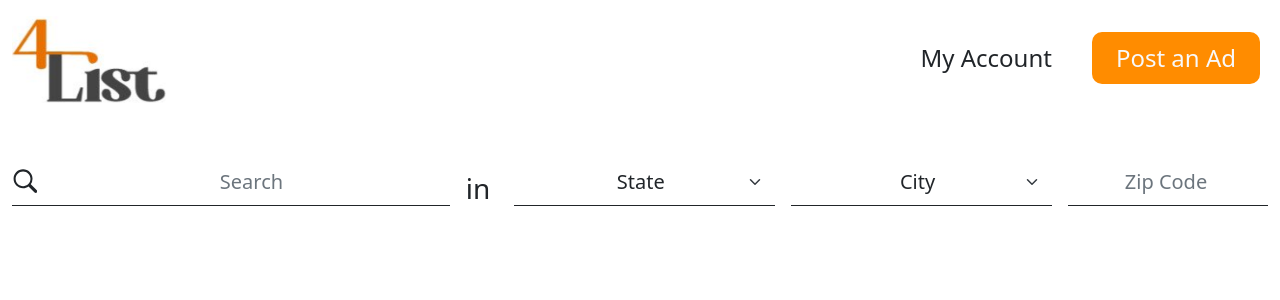
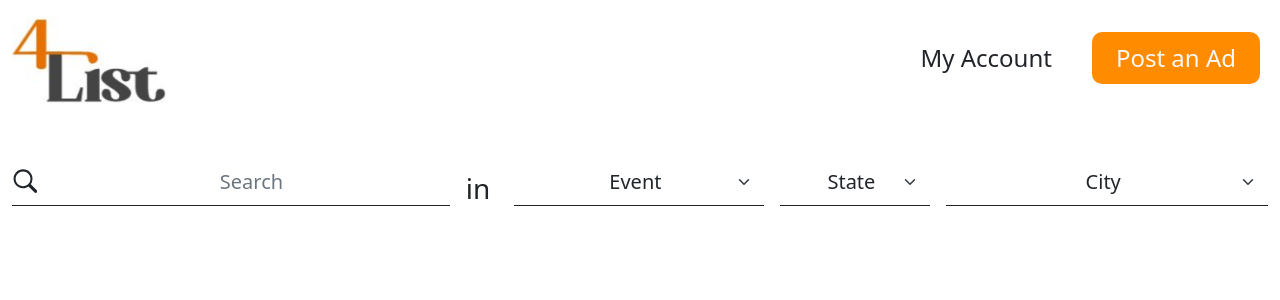
Before and after one commit to chan34kelvin/HCI-Team-4-4list, a React (Create React App) app in the folder 4list/: page / in a window 1280 px wide. Shown: the top 300 px of the page. Built offline with nearby package versions, Linux system fonts and the light colour scheme.

Commit message:
searchbar updated and event search done

```diff
--- a/4list/src/components/navigation/search/SearchBar.js
+++ b/4list/src/components/navigation/search/SearchBar.js
@@ -2,14 +2,14 @@ import { useState } from "react";
 import City from "./components/City";
 import State from "./components/State";
 import Keyword from "./components/Keyword";
-import ZipCode from "./components/ZipCode";
+import Category from "./components/Category";
 
 export default function SearchBar() {
   const [states, setStates] = useState(() => ({
     Keyword: "",
     State: "",
     City: "",
-    Zip: "",
+    Category: "Event",
   }));
 
   return (
@@ -29,9 +29,9 @@ export default function SearchBar() {
         style={{ minWidth: "60%" }}
       >
         <div className="d-flex flex-column flex-md-row w-100 gap-3">
+          <Category states={states} setStates={setStates} />
           <State states={states} setStates={setStates} />
           <City states={states} setStates={setStates} />
-          <ZipCode states={states} setStates={setStates} />
         </div>
       </div>
     </div>
--- /dev/null
+++ b/4list/src/components/navigation/search/components/Category.js
@@ -0,0 +1,31 @@
+export default function Category(props) {
+  const states = props.states
+  const setStates = props.setStates
+
+  return (
+    <div
+      className="d-flex flex-row w-100 align-items-center gap-3"
+      style={{
+        borderBottom: '1px solid',
+        minWidth: '20%',
+        maxWidth: '250px',
+      }}
+    >
+      <select
+        className="form-select text-lg-center p-2 ps-0 fs-5"
+        style={{
+          border: 'none',
+          transition: 'none',
+          borderRadius: '0',
+        }}
+        onChange={(event) => {
+          setStates({ ...states, Category: event.target.value })
+        }}
+      >
+        <option value="event">Event</option>
+        <option value="discussion">Discussion forum</option>
+        <option value="listing">Listing</option>
+      </select>
+    </div>
+  )
+}
--- a/4list/src/components/navigation/search/components/City.js
+++ b/4list/src/components/navigation/search/components/City.js
@@ -23,6 +23,10 @@ export default function City(props) {
       >
         <option value="">City</option>
         <option value="San Francisco">San Francisco</option>
+        <option value="Pacifica">Pacifica</option>
+        <option value="Oakland">Oakland</option>
+        <option value="Daly City">Daly City</option>
+        <option value="San Jose">San Jose</option>
       </select>
     </div>
   );
--- a/4list/src/components/navigation/search/components/Keyword.js
+++ b/4list/src/components/navigation/search/components/Keyword.js
@@ -1,12 +1,20 @@
 import { GoSearch } from "react-icons/go";
+import { useHistory } from "react-router-dom";
 
 export default function Keyword(props) {
   const states = props.states;
   const setStates = props.setStates;
+  const history = useHistory()
 
   function onSubmit(event) {
     event.preventDefault();
     console.log(states);
+    if(states.Keyword === ""){
+      history.replace("/"+states["Category"])
+    }else{
+      history.replace("/search/"+states["Category"]+"/"+states.Keyword)
+    }
+    history.go(0)
   }
 
   return (
--- a/4list/src/components/navigation/search/components/State.js
+++ b/4list/src/components/navigation/search/components/State.js
@@ -7,7 +7,8 @@ export default function State(props) {
       className="d-flex flex-row w-100 align-items-center gap-3"
       style={{
         borderBottom: "1px solid",
-        minWidth: "30%",
+        minWidth: '15%',
+        maxWidth: '150px',
       }}
     >
       <select
@@ -22,6 +23,8 @@ export default function State(props) {
         }}
       >
         <option value="">State</option>
+        <option value="California">California</option>
+        <option value="Nevada">Nevada</option>
       </select>
     </div>
   );
```
